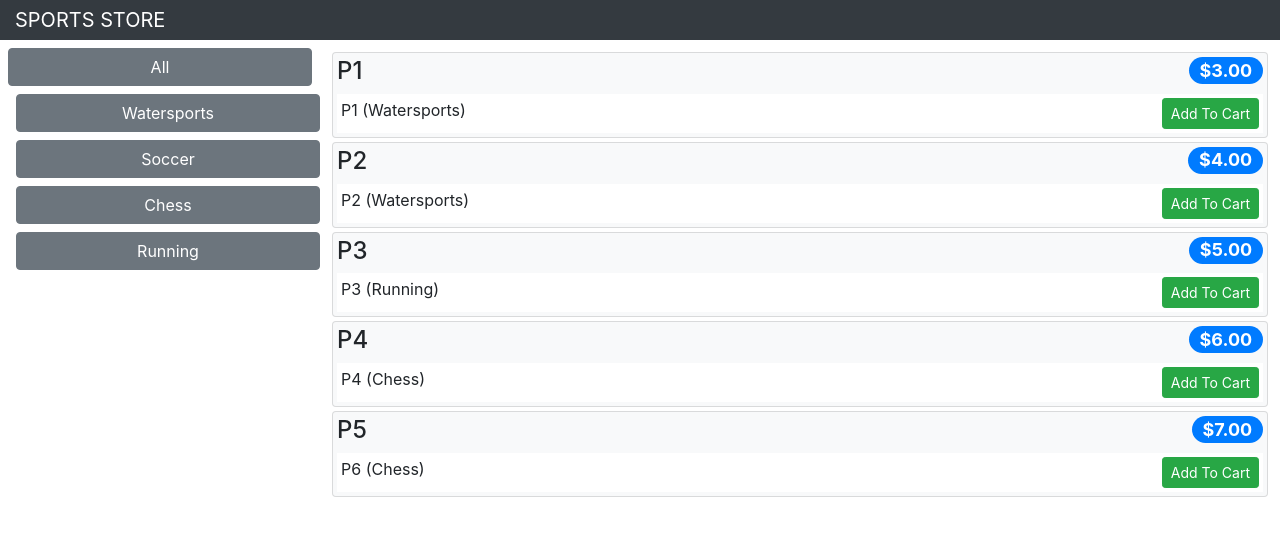
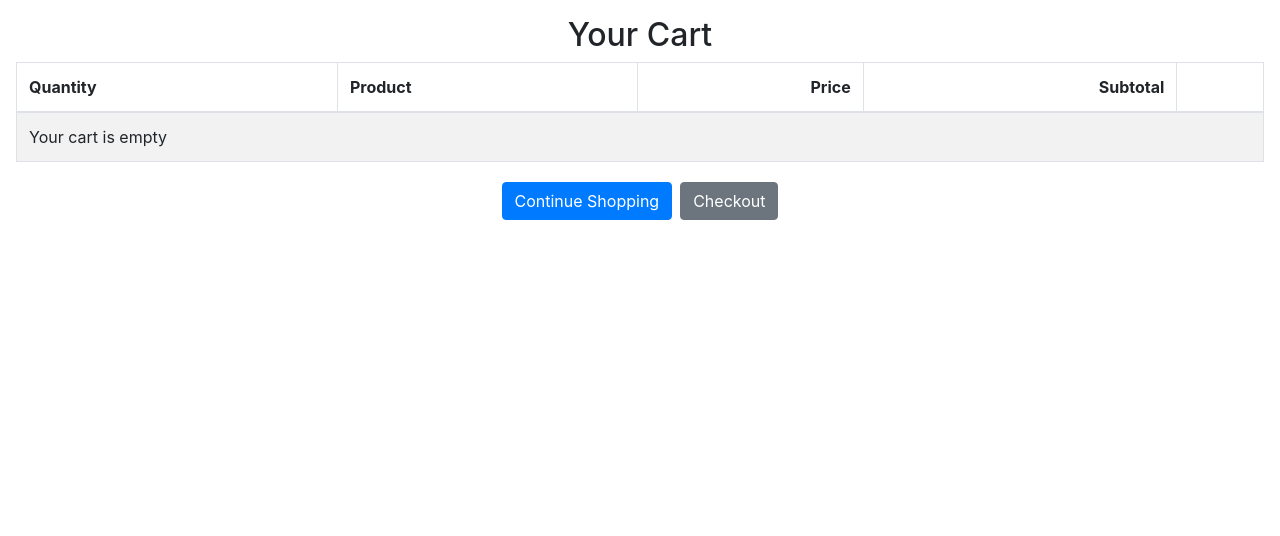
Before and after one commit to MDJuniooor/react-pro-16-learning, a React (Create React App) app in the folder sportsstore/: page /shop/cart in a window 1280 px wide. Before the commit this address led to /shop/products. Shown: the top 536 px of the page. Built offline with nearby package versions, Linux system fonts and the light colour scheme.

Commit message:
Create Cart Detail && Bug fix cart_add action

```diff
--- a/sportsstore/src/data/CartReducer.js
+++ b/sportsstore/src/data/CartReducer.js
@@ -5,7 +5,7 @@ export const CartReducer = (storeData, action) => {
     switch(action.type){
         case ActionTypes.CART_ADD:
             const p = action.payload.product;
-            const q = action.payload.quantity;
+            const q = parseInt(action.payload.quantity);
             let existing = newStore.cart.find(item => item.product.id === p.id);
             if (existing) {
                 existing.quantity += q;
--- /dev/null
+++ b/sportsstore/src/shop/CartDetails.js
@@ -0,0 +1,40 @@
+import React, { Component } from "react";
+import { Link } from "react-router-dom";
+import { CartDetailsRows } from "./CartDetailsRows.js";
+
+export class CartDetails extends Component {
+
+  getLinkClasses = () => `btn btn-secondary m-1
+    ${this.props.cartItems === 0 ? "disabled": ""}`;
+
+  render() {
+    return <div className="m-3">
+      <h2 className="text-center">Your Cart</h2>
+      <table className="table table-bordered table-striped">
+        <thead>
+          <tr>
+            <th>Quantity</th>
+            <th>Product</th>
+            <th className="text-right">Price</th>
+            <th className="text-right">Subtotal</th>
+            <th/>
+          </tr>
+        </thead>
+        <tbody>
+          <CartDetailsRows cart={ this.props.cart}
+            cartPrice={ this.props.cartPrice }
+            updateQuantity={ this.props.updateCartQuantity }
+            removeFromCart={ this.props.removeFromCart } />
+        </tbody>
+      </table>
+      <div className="text-center">
+        <Link className="btn btn-primary m-1" to="/shop">
+          Continue Shopping
+        </Link>
+        <Link className={ this.getLinkClasses() } to="/shop/checkout">
+          Checkout
+        </Link>
+      </div>
+    </div>
+  }
+}
--- /dev/null
+++ b/sportsstore/src/shop/CartDetailsRows.js
@@ -0,0 +1,40 @@
+import React, { Component } from "react";
+
+export class CartDetailsRows extends Component {
+
+  handleChange = (product, event) => {
+      this.props.updateQuantity(product, event.target.value);
+  }
+
+  render() {
+    if (!this.props.cart || this.props.cart.length === 0) {
+      return <tr>
+        <td colSpan="5">Your cart is empty</td>
+      </tr>
+    } else {
+      return <React.Fragment>
+        { this.props.cart.map(item =>
+          <tr key={ item.product.id }>
+            <td>
+              <input type="number" value={ item.quantity }
+                onChange={ (ev) => this.handleChange(item.product, ev) } />
+            </td>
+            <td>{ item.product.name }</td>
+            <td>${ item.product.price.toFixed(2) }</td>
+            <td>${ (item.quantity * item.product.price).toFixed(2) }</td>
+            <td>
+              <button className="btn btn-sm btn-danger"
+                onClick={ () => this.props.removeFromCart(item.product)}>
+                Remove
+              </button>
+            </td>
+          </tr>
+        )}
+        <tr>
+          <th colSpan="3" className="text-right">Total:</th>
+          <th colSpan="2">${ this.props.cartPrice.toFixed(2) }</th>
+        </tr>
+      </React.Fragment>
+    }
+  }
+}
--- /dev/null
+++ b/sportsstore/src/shop/CartSummary.js
@@ -0,0 +1,32 @@
+import React, { Component } from "react";
+import { Link } from "react-router-dom";
+
+export class CartSummary extends Component {
+
+  getSummary = () => {
+    if (this.props.cartItems > 0) {
+      return <span>
+        { this.props.cartItems } item(s),
+        ${ this.props.cartPrice.toFixed(2)}
+      </span>
+    } else {
+      return <span>Your cart: (empty) </span>
+    }
+  }
+
+  getLinkClasses = () => {
+    return `btn btn-sm bg-dark text-white
+      ${ this.props.cartItems === 0 ? "disabled": ""}`;
+  }
+
+  render() {
+    return <div className="float-right">
+      <small>
+        { this.getSummary() }
+        <Link className={ this.getLinkClasses() } to="/shop/cart">
+          <i className="fa fa-shopping-cart"></i>
+        </Link>
+      </small>
+    </div>
+  }
+}
--- a/sportsstore/src/shop/Shop.js
+++ b/sportsstore/src/shop/Shop.js
@@ -1,14 +1,21 @@
 import React, { Component } from "react";
 import { CategoryNavigation } from "./CategoryNavigation";
 import { ProductList } from "./ProductList";
+import { CartSummary } from "./CartSummary";
 
 export class Shop extends Component {
+
+    handleAddToCart = (...args) => {
+        this.props.addToCart(...args);
+        this.props.history.push("/shop/cart");
+    }
 
     render() {
         return <div className="container-fluid">
         <div className="row">
           <div className="col bg-dark text-white">
             <div className="navbar-brand">SPORTS STORE</div>
+            <CartSummary {...this.props} />
           </div>
         </div>
         <div className="row">
--- a/sportsstore/src/shop/ShopConnector.js
+++ b/sportsstore/src/shop/ShopConnector.js
@@ -4,13 +4,16 @@ import { connect } from "react-redux";
 import { loadData } from "../data/ActionCreators";
 import { DataTypes } from "../data/Types";
 import { Shop } from "../shop/Shop";
+import { addToCart, updateCartQuantity, removeFromCart, clearCart}
+  from "../data/CartActionCreators";
+import { CartDetails } from "./CartDetails";
 
 const mapStateToProps = (dataStore) => ({
     ...dataStore
 });
 
 const mapDispatchToProps = {
-    loadData
+    loadData, addToCart, updateCartQuantity, removeFromCart, clearCart
 }
 
 const filterProducts = (products = [], category) =>
@@ -27,6 +30,8 @@ export const ShopConnector = connect(mapStateToProps, mapDispatchToProps)(
                         <Shop {...this.props} {...routeProps}
                           products= {filterProducts(this.props.products,
                             routeProps.match.params.category) } />} />
+                    <Route path="/shop/cart" render={ (routeProps) =>
+                      <CartDetails {...this.props} {...routeProps} /> } />
                     <Redirect to="/shop/products" />
                    </Switch>
         }
```
